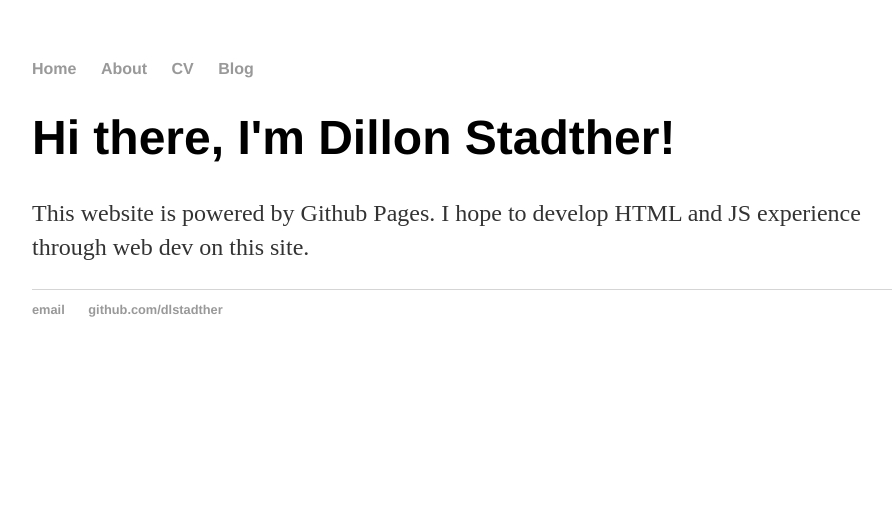
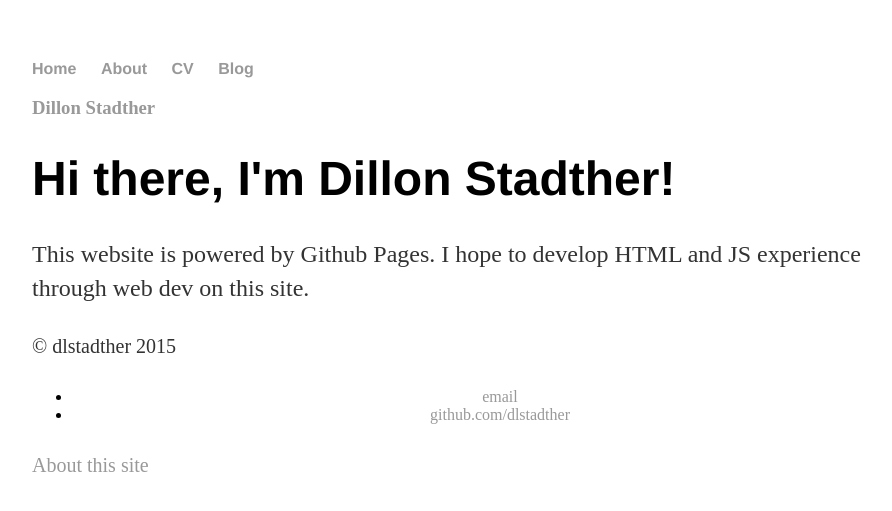
Before and after one commit to dlstadther/dlstadther.github.io, a Jekyll site: the page built from index.html, in a window 1280 px wide. Shown: the top 511 px of the page, without its empty margins (160-1052 px from the left). Built offline with Jekyll 4.4.1, drawn with Linux system fonts in a browser that asks for light colours.

Commit message:
Created _includes (analytics, footer, head, header, scripts) and updated _includes' defaults.

```diff
--- /dev/null
+++ b/_includes/footer.html
@@ -0,0 +1,16 @@
+<div class="footer">
+    <div class="row">
+        <div class="col-sm-8">
+            <p><small>&copy; dlstadther 2015</small></p>
+        </div>
+        <div class="col-sm-4" align="center">
+            <ul>
+                <li><a href="mailto:dlstadther@gmail.com">email</a></li>
+                <li><a href="https://github.com/dlstadther">github.com/dlstadther</a></li>
+            </ul>
+        </div>
+        <div class="col-sm-4">
+            <p class="pull-right"><small><a href="/about" title="About this site">About this site</a></small></p>
+        </div>
+    </div>
+</div> <!-- /footer -->
--- /dev/null
+++ b/_includes/head.html
@@ -0,0 +1,23 @@
+<head>
+    <meta charset="utf-8">
+    <meta name="description" content="{{ page.description }}">
+    <meta name="author" content="Dillon Stadther">
+
+    <!-- favicon
+    <link rel="shortcut icon" href="/img/ico/favicon.png">
+    -->
+
+    <title>{{ page.title }} | Dillon Stadther | Software Developer.</title>
+
+    <!-- link to main stylesheet -->
+    <link rel="stylesheet" type="text/css" href="/css/main.css">
+    <!-- styles -->
+    <!--
+    <link href="/css/bootstrap.css" rel="stylesheet">
+    <link href="/css/jumbotron-narrow.css" rel="stylesheet">
+    <link href="/css/style.css" rel="stylesheet">
+    -->
+
+    <!-- google analytics - i will not share this data with google -->
+    {% include analytics.html %}
+</head>
--- /dev/null
+++ b/_includes/header.html
@@ -0,0 +1,11 @@
+<div class="header">
+    <nav>
+        <ul>
+            <li><a href="/">Home</a></li>
+            <li><a href="/about">About</a></li>
+            <li><a href="/cv">CV</a></li>
+            <li><a href="/blog">Blog</a></li>
+        </ul>
+        <h3><a href="/">Dillon Stadther</a></h3>
+    </nav>
+</div>
--- a/_layouts/default.html
+++ b/_layouts/default.html
@@ -1,29 +1,18 @@
 <!DOCTYPE html>
 	<html>
-		<head>
-			<title>{{ page.title }}</title>
-			<!-- link to main stylesheet -->
-			<link rel="stylesheet" type="text/css" href="/css/main.css">
-		</head>
+        {% include head.html %}
 		<body>
-			<nav>
-	    		<ul>
-	        		<li><a href="/">Home</a></li>
-		        	<li><a href="/about">About</a></li>
-	        		<li><a href="/cv">CV</a></li>
-	        		<li><a href="/blog">Blog</a></li>
-	    		</ul>
-			</nav>
 			<div class="container">
 
-			{{ content }}
+                {% include header.html %}
+
+			    {{ content }}
+
+                {% include footer.html %}
 
 			</div><!-- /.container -->
-			<footer>
-	    		<ul>
-	        		<li><a href="mailto:dlstadther@gmail.com">email</a></li>
-	        		<li><a href="https://github.com/dlstadther">github.com/dlstadther</a></li>
-				</ul>
-			</footer>
+
+            {% include scripts.html %}
+
 		</body>
 	</html>
```
Also changed, not shown: _includes/analytics.html (added, +10 -0 lines), _includes/scripts.html (added).
